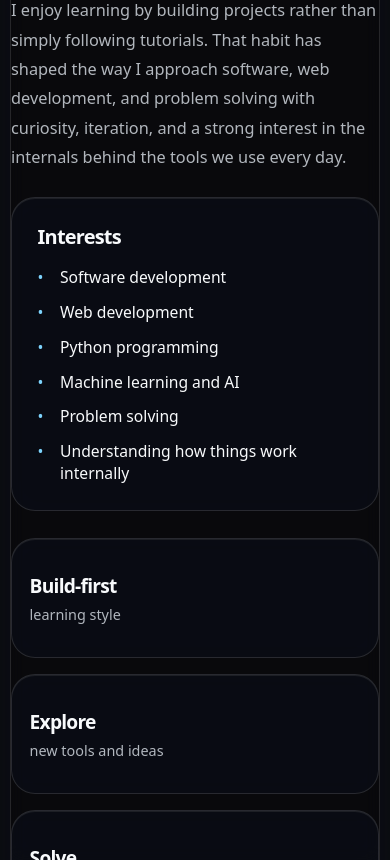
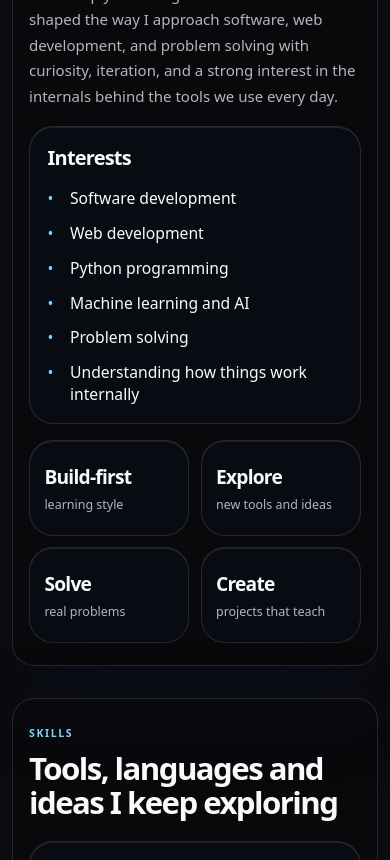
Before and after one commit to prathmyx/Portfolio, a React (Vite) app: page / in a window 390 px wide. Shown: the part 1140-2000 px from the top of the page. Built offline with nearby package versions, Linux system fonts and the light colour scheme; a web font is replaced by a local one.

Commit message:
Improve responsive layouts for mobile screens

```diff
--- a/src/index.css
+++ b/src/index.css
@@ -560,3 +560,170 @@ body,
     height: 100svh;
     pointer-events: none;
 }
+
+
+/* Responsive refinements — preserve the desktop layout and hero scroll sequence. */
+@media (max-width: 600px) {
+    .page-shell {
+        width: calc(100% - 24px);
+        gap: 2rem;
+    }
+
+    .section {
+        padding: 1rem 0;
+        scroll-margin-top: 88px;
+    }
+
+    .section-shell {
+        padding: 1.35rem 1rem;
+        border-radius: 22px;
+    }
+
+    .section-heading {
+        margin-bottom: 1.35rem;
+    }
+
+    .section-heading h2 {
+        font-size: clamp(1.8rem, 8vw, 2.5rem);
+        line-height: 1.08;
+        overflow-wrap: anywhere;
+    }
+
+    .eyebrow {
+        font-size: 0.66rem;
+        letter-spacing: 0.15em;
+    }
+
+    .about-grid,
+    .skills-grid,
+    .project-grid {
+        grid-template-columns: minmax(0, 1fr);
+        gap: 1rem;
+    }
+
+    .about-copy {
+        gap: 0.9rem;
+    }
+
+    .about-copy p,
+    .project-card p,
+    .timeline-content p,
+    .contact-panel p {
+        font-size: 0.94rem;
+        line-height: 1.7;
+    }
+
+    .about-panel,
+    .skill-group,
+    .project-body,
+    .timeline-content {
+        padding: 1.1rem;
+    }
+
+    .facts-grid {
+        grid-template-columns: repeat(2, minmax(0, 1fr));
+        gap: 0.7rem;
+        margin-top: 1rem;
+    }
+
+    .fact-card {
+        min-height: 96px;
+        padding: 0.9rem;
+        overflow-wrap: anywhere;
+    }
+
+    .fact-card span {
+        font-size: 0.78rem;
+    }
+
+    .skill-badges {
+        gap: 0.5rem;
+    }
+
+    .skill-badge {
+        min-height: 2.15rem;
+        padding: 0.42rem 0.68rem;
+        font-size: 0.76rem;
+    }
+
+    .project-preview {
+        height: 170px;
+    }
+
+    .project-card h3 {
+        font-size: 1.45rem;
+    }
+
+    .timeline {
+        gap: 0.85rem;
+        margin-top: 1.35rem;
+    }
+
+    .timeline-item {
+        grid-template-columns: 1.35rem minmax(0, 1fr);
+        gap: 0.65rem;
+    }
+
+    .timeline-line {
+        left: 0.62rem;
+    }
+
+    .timeline-dot {
+        width: 0.85rem;
+        height: 0.85rem;
+        margin-top: 1.2rem;
+    }
+
+    .timeline-content h3 {
+        font-size: 1.18rem;
+    }
+
+    .contact-panel {
+        padding: 1.4rem 1rem;
+    }
+
+    .contact-panel h2 {
+        font-size: clamp(1.75rem, 7.5vw, 2.35rem);
+    }
+
+    .contact-links {
+        gap: 0.7rem;
+    }
+
+    .contact-link {
+        width: 100%;
+        max-width: 240px;
+    }
+
+    .site-footer {
+        padding: 0.5rem 0 2rem;
+        font-size: 0.8rem;
+        text-align: center;
+    }
+}
+
+@media (max-width: 380px) {
+    .page-shell {
+        width: calc(100% - 18px);
+    }
+
+    .section-shell {
+        padding: 1.15rem 0.8rem;
+    }
+
+    .facts-grid {
+        grid-template-columns: 1fr 1fr;
+    }
+
+    .skill-badge {
+        font-size: 0.72rem;
+    }
+}
+
+@media (max-width: 600px) {
+    .hero-title {
+        font-size: clamp(2.45rem, 10vw, 3.7rem) !important;
+        letter-spacing: -0.075em !important;
+        line-height: 1.2 !important;
+    }
+}
```
